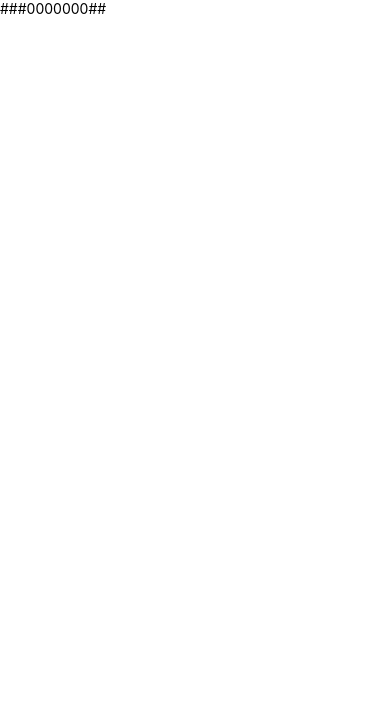
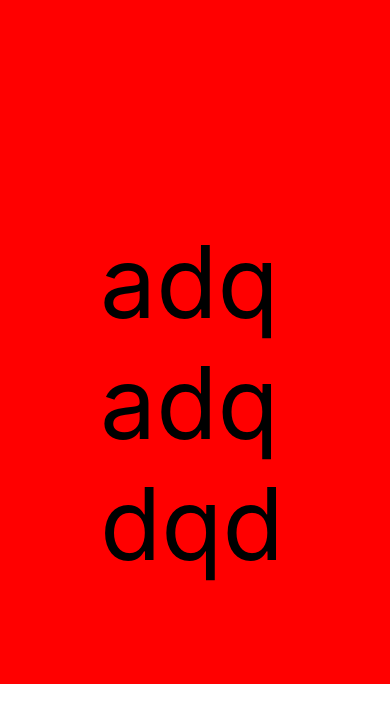
Before and after one commit to em3459/reactttnativeee, a React Native app in the folder YtReactNative/: screen / in a window 390 px wide. Shown: the top 722 px of the page. Built offline with nearby package versions, Linux system fonts and the light colour scheme.

Commit message:
Update App.jsx

```diff
--- a/YtReactNative/App.jsx
+++ b/YtReactNative/App.jsx
@@ -1,4 +1,4 @@
-import { StyleSheet, Text, View,SafeAreaView } from 'react-native'
+import { StyleSheet, Text,style, View,SafeAreaView } from 'react-native'
 import React from 'react'
 
 const App = () => {
@@ -6,7 +6,11 @@ const App = () => {
   //js object style-2
   return (
     <SafeAreaView /* intext style-1 */>
-      <Text>###0000000##</Text>
+      <Text style=
+      {{backgroundColor: "red" ,
+        padding:100,
+        fontSize:100
+      }}> adqadqdqd</Text>
     </SafeAreaView>
     //view-android ios separately
     //safeareaview-android ios auto
```
